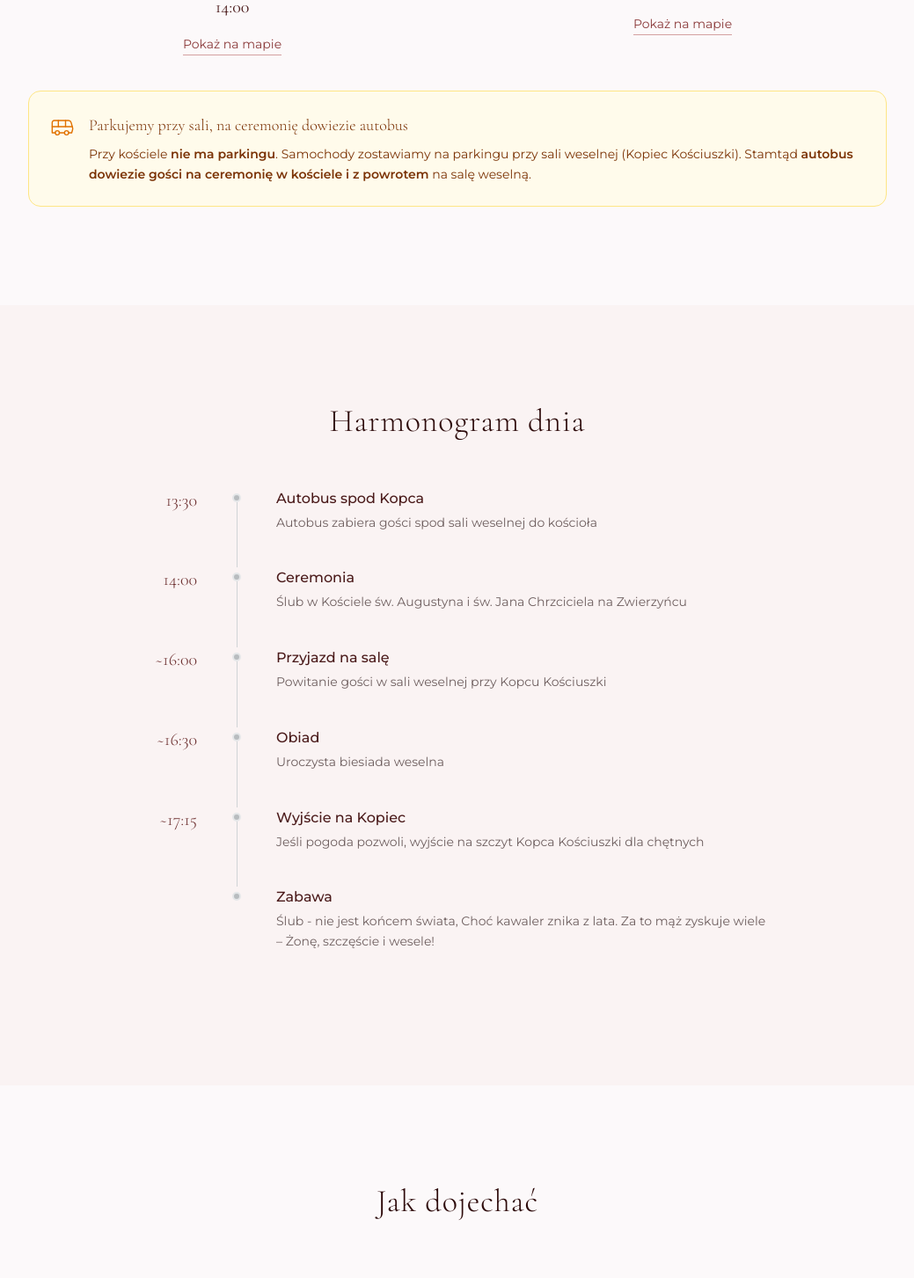
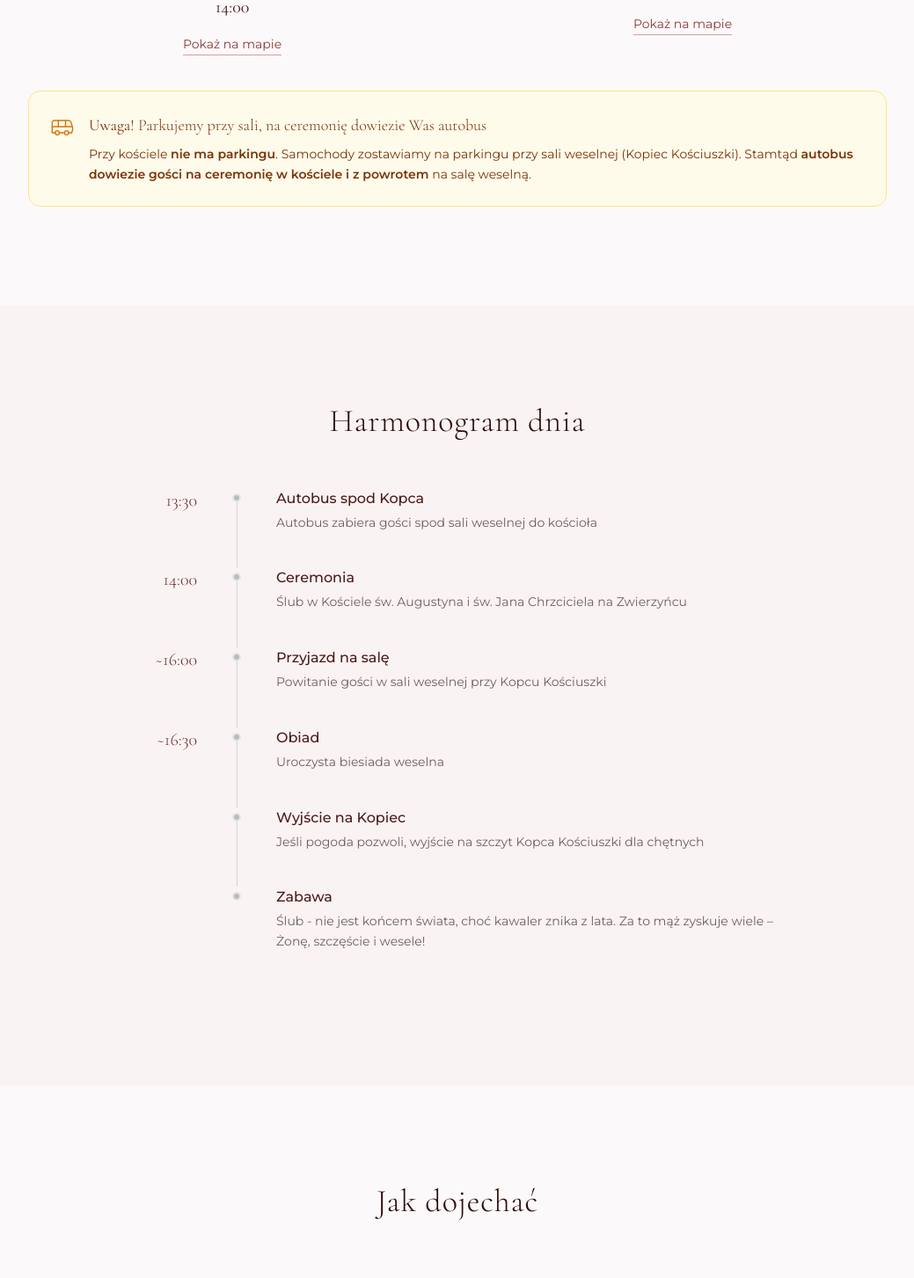
Before and after one commit to kciuokilof/slub2026, a Next.js app in the folder site/: page / in a window 1280 px wide. Shown: the part 1220-2673 px from the top of the page at 88% size, without its empty margins (120-1159 px from the left). Built offline with nearby package versions, Linux system fonts and the light colour scheme.

Commit message:
Jagna poprawki

```diff
--- a/site/src/components/faq.tsx
+++ b/site/src/components/faq.tsx
@@ -6,17 +6,17 @@ const FAQ_ITEMS = [
     {
     question: "Kiedy składamy życzenia?",
     answer:
-      "Życzenia składamy po ceremonii zaślubin na dziedzińcu Kościoła. Po złożeniu życzeń busy zabiorą nas spowrotem na salę weselną.",
+      "Życzenia składamy po ceremonii zaślubin na dziedzińcu kościoła. Po złożeniu życzeń busy zabiorą Was z powrotem na salę weselną.",
   },
   {
     question: "Chcę wyjść na kopiec, co muszę wiedzieć?",
     answer:
-      "Jeśli pogoda pozwoli chcemy wspólnie wyjść na szczyt Kopca Kościuszki. Atrakcja dla chętnych. Wejście jest krótkie (5-10 minut od sali) po bruku, końcowy fragment jest dość stromy i prowadzi po utwardzonej, miejscami nierównej nawierzchni. Polecamy wygodne obuwie, warto rozważyć niższy obcas, lub zabranie dodatkowej pary butów. Nie są potrzebne buty trekkingowe ani sportowe. Starsze osoby dadzą radę spokojnym tempem.",
+      "Jeśli pogoda pozwoli, chcemy wspólnie wyjść na szczyt Kopca Kościuszki. Atrakcja dla chętnych. Wejście jest krótkie (5-10 minut od sali) po bruku, końcowy fragment jest dość stromy i prowadzi po utwardzonej, miejscami nierównej nawierzchni. Polecamy wygodne obuwie, warto rozważyć niższy obcas, lub zabranie dodatkowej pary butów. Nie są potrzebne buty trekkingowe ani sportowe. Starsze osoby dadzą radę spokojnym tempem.",
   },
   {
     question: "Czy jest parking?",
     answer:
-      "Przy sali weselnej dostępne są bezpłatne miejsca parkingowe (zarówno przy drodze dojazdowej jak i na terenie kopca). Z miejsca zaznaczonego na mapce kopca odjeżdżają autobusy które zabiorą Was do kościoła i spowrotem na salę weselną. Niestety przy kościele nie ma dedykowanego parkingu, więc jęśli decydujecie się jechać do kościoła samodzielnie, to trzeba parkować na publicznych płatnych parkingach.",
+      "Przy sali weselnej dostępne są bezpłatne miejsca parkingowe (zarówno przy drodze dojazdowej jak i na terenie kopca). Z miejsca zaznaczonego na mapce kopca odjeżdżają autobusy które zabiorą Was do kościoła i z powrotem na salę weselną. Niestety, przy kościele nie ma dedykowanego parkingu. Jeśli zdecydujecie się jechać do kościoła samodzielnie, trzeba zaparkować na publicznych płatnych miejscach parkingowych.",
   },
   {
     question: "Czy będzie nocleg?",
--- a/site/src/components/key-info.tsx
+++ b/site/src/components/key-info.tsx
@@ -79,7 +79,7 @@ export function KeyInfo() {
           <Bus className="size-7 shrink-0 mt-0.5 text-amber-600 stroke-[1.2]" />
           <div>
             <h3 className="font-serif text-lg font-light text-amber-900">
-              Parkujemy przy sali, na ceremonię dowiezie autobus
+              <b> Uwaga! </b> Parkujemy przy sali, na ceremonię dowiezie Was autobus
             </h3>
             <p className="mt-2 text-sm leading-relaxed">
               Przy kościele <strong>nie ma parkingu</strong>. Samochody
--- a/site/src/components/rsvp.tsx
+++ b/site/src/components/rsvp.tsx
@@ -19,7 +19,7 @@ export function Rsvp() {
           style={revealStyle(visible, 150)}
         >
           Prosimy o potwierdzenie obecności do{" "}
-          <strong className="text-wedding-800">24 sierpnia 2026.</strong>{" "}
+          <strong className="text-wedding-800">30 sierpnia 2026.</strong>{" "}
         </p>
         <p
           className="mt-3 text-xs text-muted-foreground leading-relaxed"
--- a/site/src/components/schedule.tsx
+++ b/site/src/components/schedule.tsx
@@ -24,13 +24,12 @@ const EVENTS = [
     description: "Uroczysta biesiada weselna",
   },
   {
-    time: "~17:15",
     title: "Wyjście na Kopiec",
     description: "Jeśli pogoda pozwoli, wyjście na szczyt Kopca Kościuszki dla chętnych",
   },
   {
     title: "Zabawa",
-    description: "Ślub - nie jest końcem świata, Choć kawaler znika z lata. Za to mąż zyskuje wiele – Żonę, szczęście i wesele!",
+    description: "Ślub - nie jest końcem świata, choć kawaler znika z lata. Za to mąż zyskuje wiele – Żonę, szczęście i wesele!",
   },
 ];
 
```
